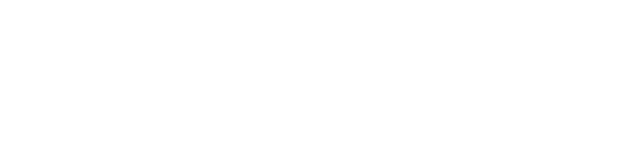
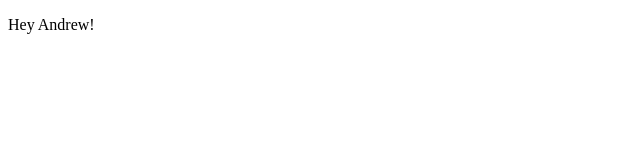
Before and after one commit to equilibriumwell/AndrewDemo, a website: page index.html in a window 1280 px wide. Shown: the whole page, without its empty margins (0-640 px from the left). Drawn offline with Linux system fonts and the light colour scheme.

```diff
--- a/index.html
+++ b/index.html
@@ -1,11 +1,15 @@
 <!DOCTYPE html>
 <html lang="en">
+
 <head>
   <meta charset="UTF-8">
   <meta name="viewport" content="width=device-width, initial-scale=1.0">
   <title>Document</title>
 </head>
+
 <body>
+  <p>Hey Andrew!
+  </p>
+</body>
 
-</body>
 </html>
```
Also changed, not shown: package.json (added, +22 -0 lines), 2 other files.
